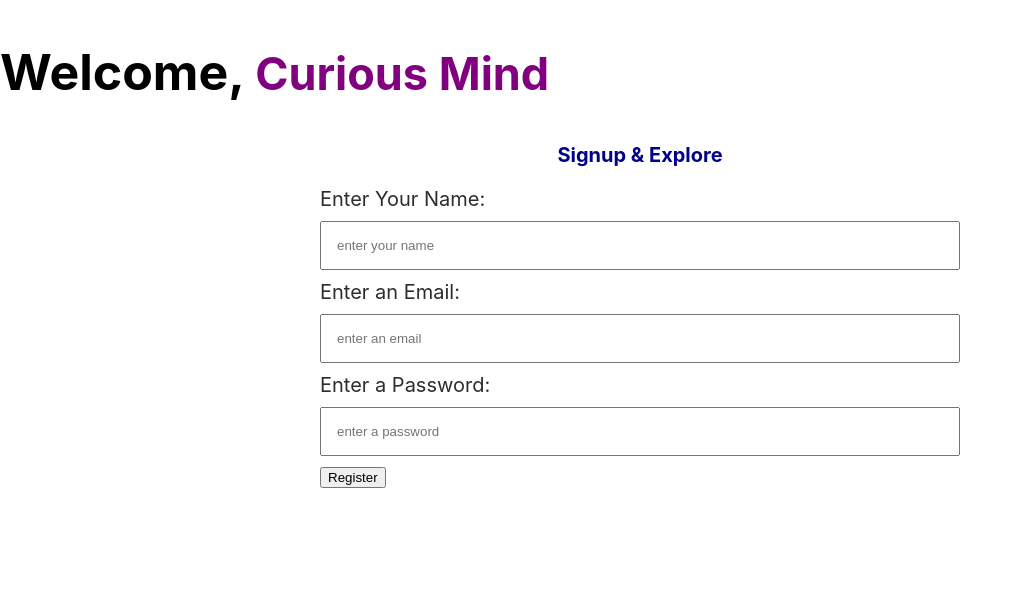
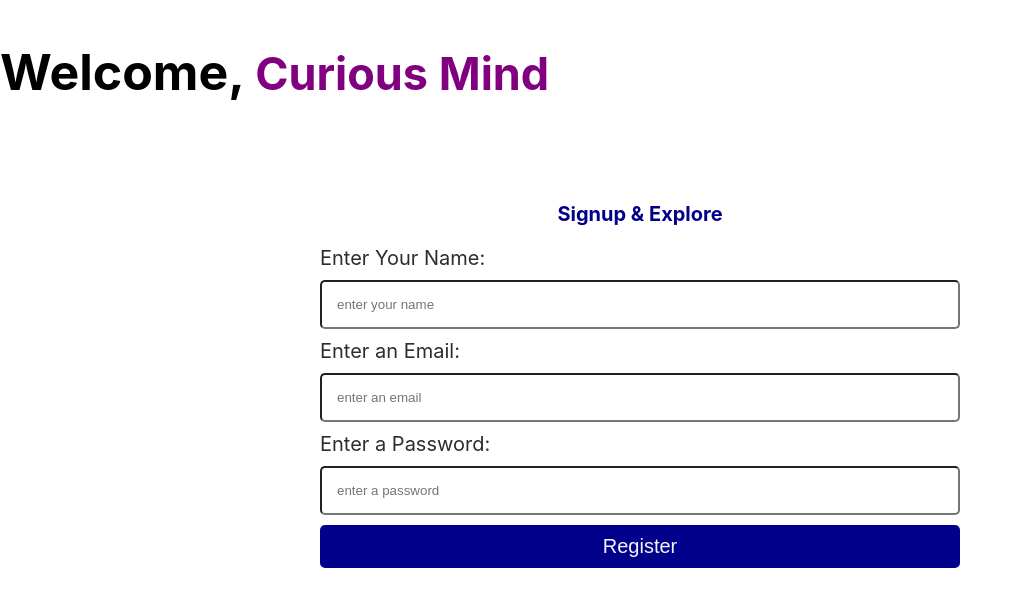
Before and after one commit to rahatalmas/JWT-Auth-React-Express, a React (Create React App) app in the folder Client/blogger-point/: page / in a window 1280 px wide. Shown: the top 606 px of the page, without its empty margins (0-1022 px from the left). Built offline with nearby package versions, Linux system fonts and the light colour scheme.

Commit message:
cssUpdate

```diff
--- a/Client/blogger-point/src/App.css
+++ b/Client/blogger-point/src/App.css
@@ -7,9 +7,26 @@ input{
   outline: none;
   box-sizing: border-box;
   margin:10px 0;
+  border-radius: 5px;
 }
 label{
   width: 100%;
   font-size: 20px;
   color: rgb(45, 45, 45);
 }
+
+.registerAndlogin-form{
+  width: 50%;
+  margin: 100px auto;
+}
+
+.form-button{
+  padding: 10px;
+  width: 100%;
+  background-color: darkblue;
+  color: whitesmoke;
+  font-size: 20px;
+  border: none;
+  outline: none;
+  border-radius: 5px;
+}
--- a/Client/blogger-point/src/Components/Register.js
+++ b/Client/blogger-point/src/Components/Register.js
@@ -41,7 +41,7 @@ const Register = () => {
         <>
         <section>
             <h1 style={{color:"black",fontSize:"50px"}}>Welcome, <span style={{color:"purple",fontSize:"45px"}}>Curious Mind</span></h1>
-            <div className='registerAndlogin-form' style={{width:"50%",margin:"auto"}}>
+            <div className='registerAndlogin-form' >
                 <h3 style={{textAlign:"center",color:"darkblue",fontSize:"20px"}}>Signup & Explore</h3>
                 <form onSubmit={RegisterFormSubmit}>
                     <label htmlFor="username">Enter Your Name: </label>
@@ -72,7 +72,7 @@ const Register = () => {
                         onChange={(e)=>setPassword(e.target.value)}
                         required
                     />
-                    <button type='submit' >Register</button>
+                    <button className='form-button' type='submit' >Register</button>
                 </form>
             </div>
         </section>
```
